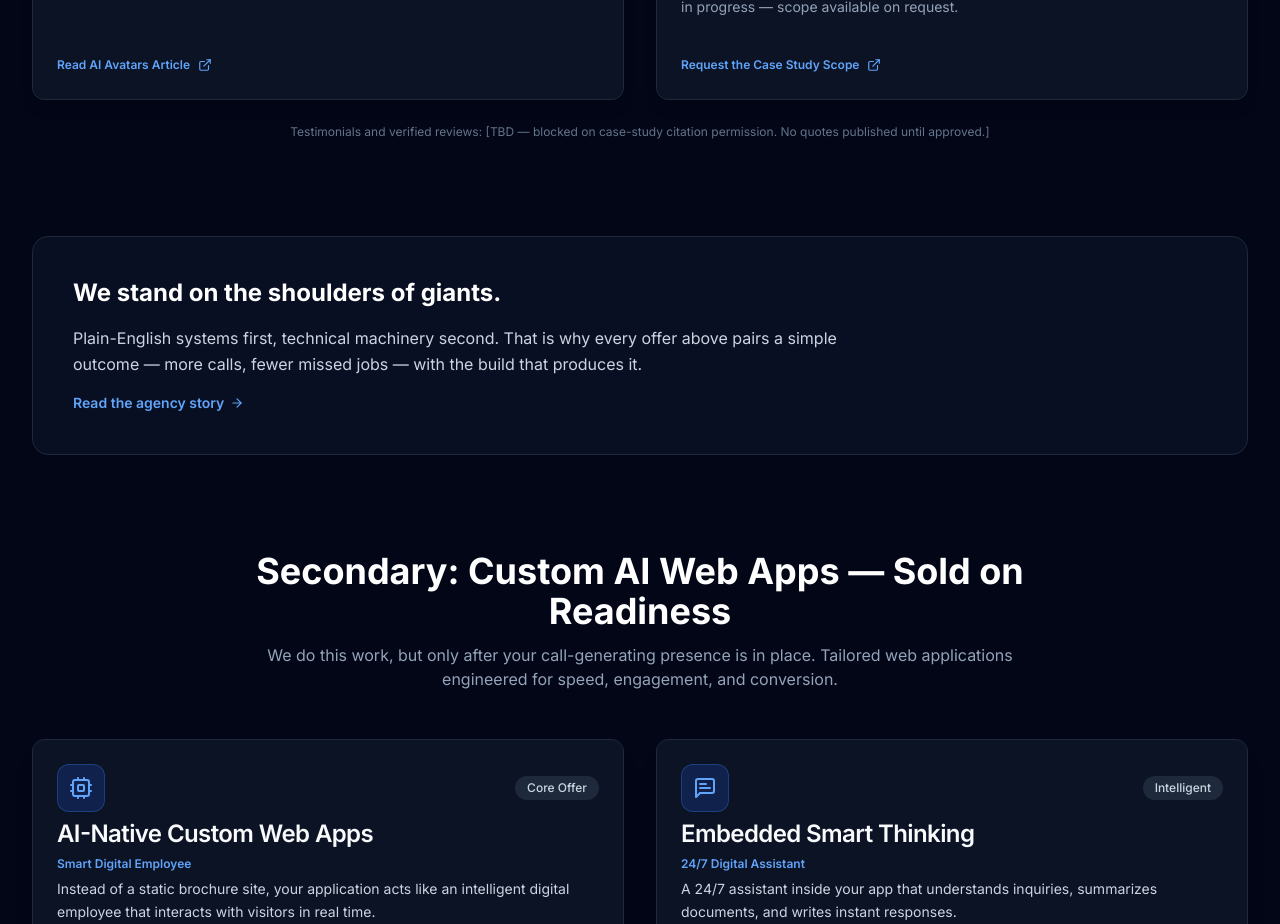
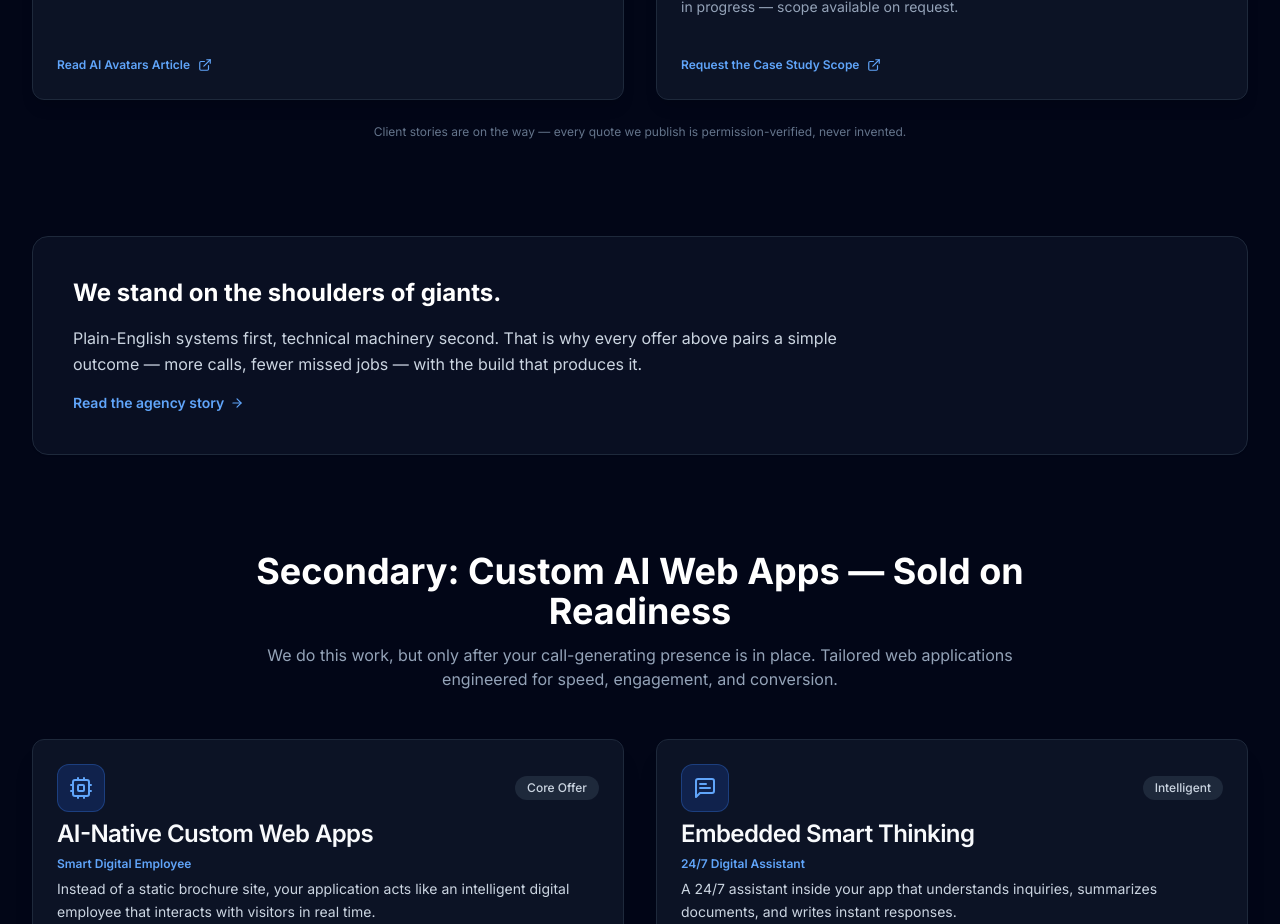
Before and after one commit to knowself/derivativegenius-com, a Next.js app: page / in a window 1280 px wide. Shown: the part 5360-6284 px from the top of the page. Built offline with nearby package versions, Linux system fonts and the light colour scheme; no server answers.

Commit message:
DT-04: replace internal testimonial TBD note with visitor-facing copy

```diff
--- a/src/app/page.tsx
+++ b/src/app/page.tsx
@@ -408,7 +408,7 @@ export default function HomePage() {
       <section className="mx-auto max-w-7xl px-4 sm:px-6 lg:px-8">
         <DemosShowcase />
         <p className="mx-auto mt-6 max-w-3xl text-center text-xs text-slate-500">
-          Testimonials and verified reviews: [TBD — blocked on case-study citation permission. No quotes published until approved.]
+          Client stories are on the way — every quote we publish is permission-verified, never invented.
         </p>
       </section>
 
```
